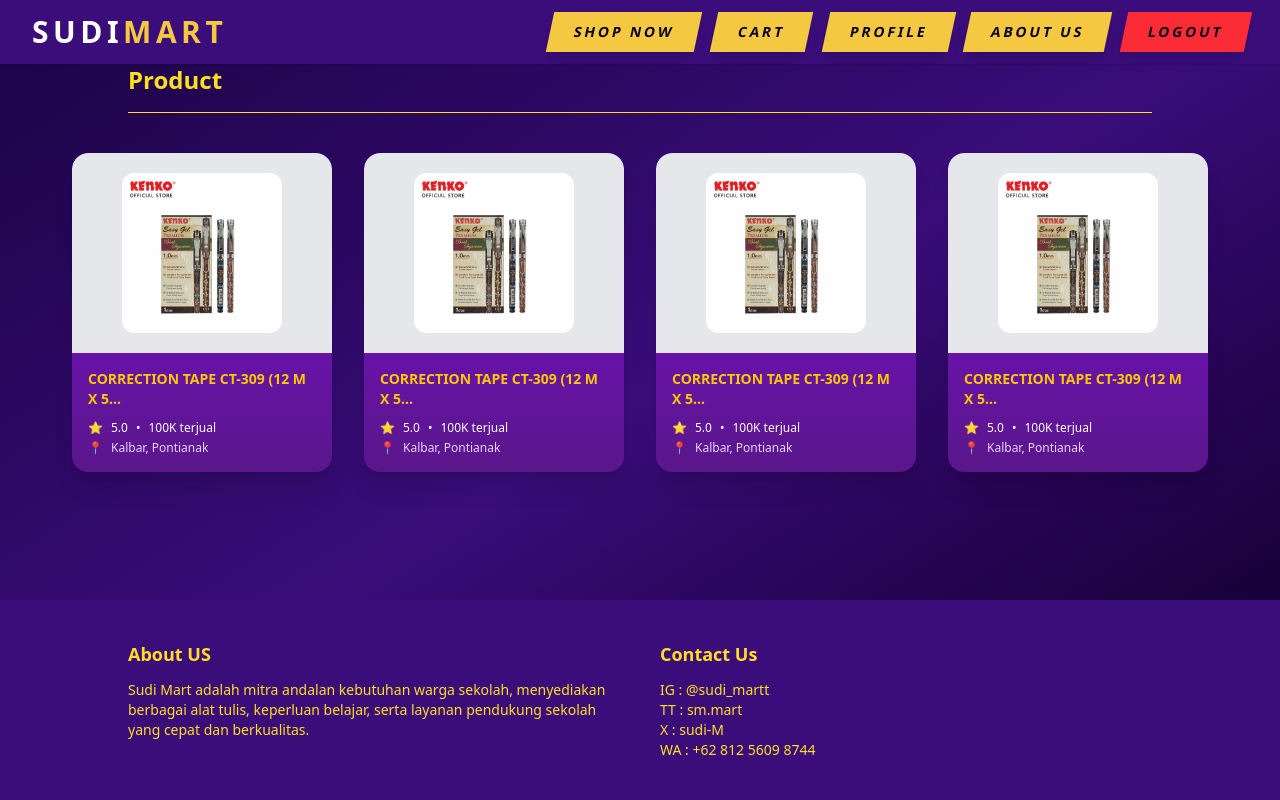
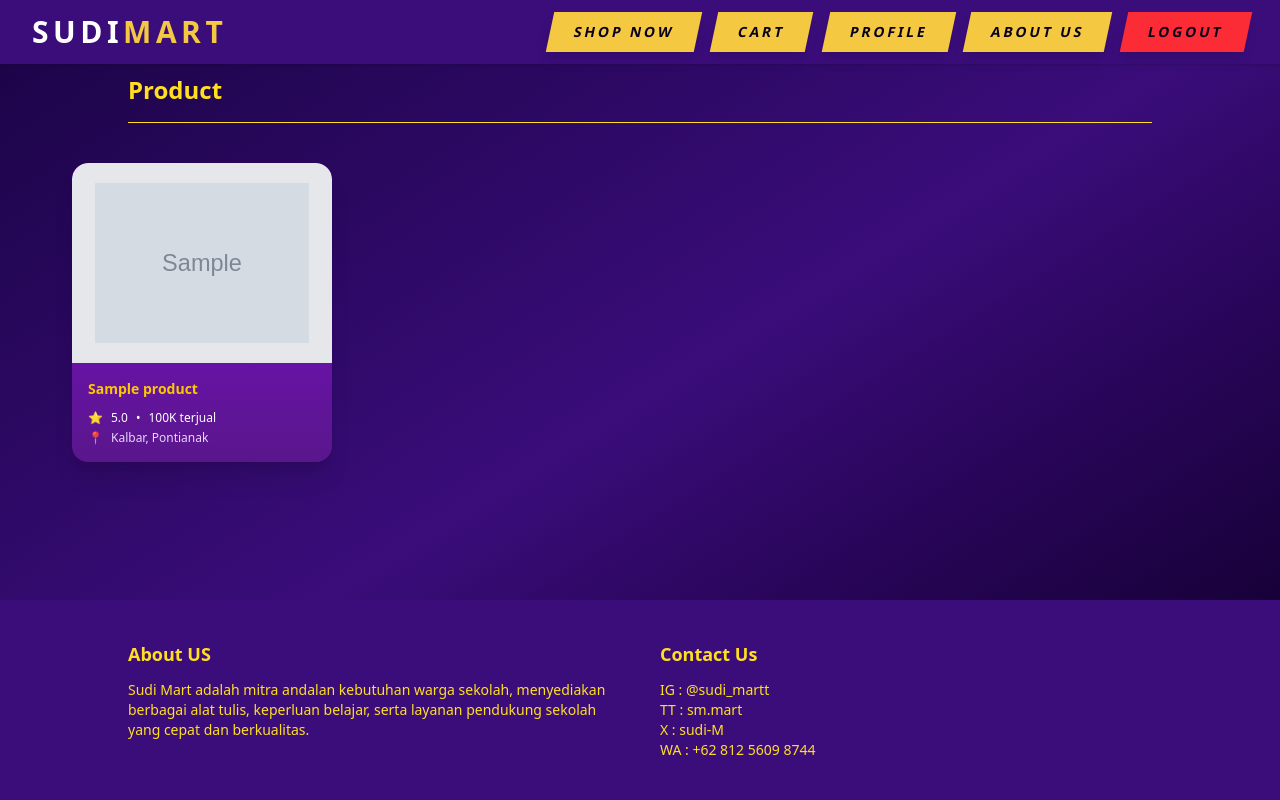
Before and after one commit to Vido-Faresky1122/Simulasi-Eccomerce, a PHP site: page /products in a window 1280 px wide. Run offline with PHP 8.4, Linux system fonts and the light colour scheme; the visitor is signed in with stand-in values (Sample User, id 1); tables that the repository leaves empty or names only in its code hold one stand-in row (values such as "Sample post"); grey boxes marked "Sample" are stand-in pictures.

Commit message:
feat: add product database configuration and schema

```diff
--- a/app/controllers/ProductController.php
+++ b/app/controllers/ProductController.php
@@ -2,15 +2,21 @@
 namespace App\Controller;
 
 require_once '../app/core/Controller.php';
+require_once '../app/models/Product.php';
 
 use App\Core\Controller;
+use App\Models\Product;
 
 class ProductController extends Controller
 {
     public function index()
     {
         $this->auth();
-        $this->view('products.products');
+        $productModel = new Product();
+        $products = $productModel->getProducts();
+        $this->view('products.products', [
+            'products' => $products
+        ]);
     }
 
     public function create()
@@ -22,7 +28,11 @@ class ProductController extends Controller
     public function show(string $id)
     {
         $this->auth();
-        $this->view('products.show');
+        $productModel = new Product();
+        $product = $productModel->getProduct($id);
+        $this->view('products.show', [
+            'product' => $product
+        ]);
     }
 
 }
--- /dev/null
+++ b/app/models/Product.php
@@ -0,0 +1,26 @@
+<?php
+namespace App\Models;
+require_once '../app/core/Database.php';
+
+use App\Core\Database;
+
+class product extends Database
+{
+    public function getProduct($id)
+    {
+        $query = "SELECT * FROM products WHERE id = ?";
+
+        $stmt = $this->connection->prepare($query);
+        $stmt->bind_param("i", $id);
+        $stmt->execute();
+        return $stmt->get_result()->fetch_assoc();
+    }
+
+    public function getProducts()
+    {
+        $query = "SELECT * FROM products";
+        $result = $this->connection->query($query);
+        return $result->fetch_all(MYSQLI_ASSOC);
+    }
+}
+?>
--- a/app/views/products/products.php
+++ b/app/views/products/products.php
@@ -6,17 +6,19 @@
 
     <div class="grid grid-cols-4 gap-8 justify-center">
 
+        <?php foreach ($products as $product): ?>
             <a href="/products/1">
                 <div class="w-65 bg-linear-to-b from-purple-700 to-purple-900 rounded-2xl shadow-xl overflow-hidden">
 
+
                     <div class="bg-gray-200 rounded-t-2xl p-5">
-                    <img src="/assets/penkenko.png" class="mx-auto h-40 object-contain">
+                        <img src="<?= $product['image']; ?>" class="mx-auto h-40 object-contain">
                     </div>
 
                     <div class="p-4 text-white">
 
                         <h2 class="text-yellow-400 text-sm font-semibold mb-3 leading-snug">
-                        CORRECTION TAPE CT-309 (12 M X 5...
+                            <?= $product['name']; ?>
                         </h2>
 
                         <div class="flex items-center gap-2 text-xs mb-1">
@@ -35,98 +37,7 @@
 
                 </div>
             </a>
-
-        <a href="">
-            <div class="w-65 bg-linear-to-b from-purple-700 to-purple-900 rounded-2xl shadow-xl overflow-hidden">
-
-                <div class="bg-gray-200 rounded-t-2xl p-5">
-                    <img src="/assets/penkenko.png" class="mx-auto h-40 object-contain">
-                </div>
-
-                <div class="p-4 text-white">
-
-                    <h2 class="text-yellow-400 text-sm font-semibold mb-3 leading-snug">
-                        CORRECTION TAPE CT-309 (12 M X 5...
-                    </h2>
-
-                    <div class="flex items-center gap-2 text-xs mb-1">
-                        <span class="text-yellow-400">⭐</span>
-                        <span>5.0</span>
-                        <span>•</span>
-                        <span>100K terjual</span>
-                    </div>
-
-                    <div class="flex items-center gap-2 text-xs text-purple-200">
-                        <span>📍</span>
-                        <span>Kalbar, Pontianak</span>
-                    </div>
-
-                </div>
-
-            </div>
-        </a>
-
-        <a href="">
-            <div class="w-65 bg-linear-to-b from-purple-700 to-purple-900 rounded-2xl shadow-xl overflow-hidden">
-
-                <div class="bg-gray-200 rounded-t-2xl p-5">
-                    <img src="/assets/penkenko.png" class="mx-auto h-40 object-contain">
-                </div>
-
-                <div class="p-4 text-white">
-
-                    <h2 class="text-yellow-400 text-sm font-semibold mb-3 leading-snug">
-                        CORRECTION TAPE CT-309 (12 M X 5...
-                    </h2>
-
-                    <div class="flex items-center gap-2 text-xs mb-1">
-                        <span class="text-yellow-400">⭐</span>
-                        <span>5.0</span>
-                        <span>•</span>
-                        <span>100K terjual</span>
-                    </div>
-
-                    <div class="flex items-center gap-2 text-xs text-purple-200">
-                        <span>📍</span>
-                        <span>Kalbar, Pontianak</span>
-                    </div>
-
-                </div>
-
-            </div>
-        </a>
-
-        <a href="">
-            <div class="w-65 bg-linear-to-b from-purple-700 to-purple-900 rounded-2xl shadow-xl overflow-hidden">
-
-                <div class="bg-gray-200 rounded-t-2xl p-5">
-                    <img src="/assets/penkenko.png" class="mx-auto h-40 object-contain">
-                </div>
-
-                <div class="p-4 text-white">
-
-                    <h2 class="text-yellow-400 text-sm font-semibold mb-3 leading-snug">
-                        CORRECTION TAPE CT-309 (12 M X 5...
-                    </h2>
-
-                    <div class="flex items-center gap-2 text-xs mb-1">
-                        <span class="text-yellow-400">⭐</span>
-                        <span>5.0</span>
-                        <span>•</span>
-                        <span>100K terjual</span>
-                    </div>
-
-                    <div class="flex items-center gap-2 text-xs text-purple-200">
-                        <span>📍</span>
-                        <span>Kalbar, Pontianak</span>
-                    </div>
-
-                </div>
-
-            </div>
-        </a>
-
-
+        <?php endforeach; ?>
 
     </div>
 </div>
--- a/public/css/output.css
+++ b/public/css/output.css
@@ -1951,64 +2008,10 @@
   inherits: false;
   initial-value: 0 0 #0000;
 }
-@property --tw-backdrop-blur {
-  syntax: "*";
-  inherits: false;
-}
-@property --tw-backdrop-brightness {
-  syntax: "*";
-  inherits: false;
-}
-@property --tw-backdrop-contrast {
-  syntax: "*";
-  inherits: false;
-}
-@property --tw-backdrop-grayscale {
-  syntax: "*";
-  inherits: false;
-}
-@property --tw-backdrop-hue-rotate {
-  syntax: "*";
-  inherits: false;
-}
-@property --tw-backdrop-invert {
-  syntax: "*";
-  inherits: false;
-}
-@property --tw-backdrop-opacity {
-  syntax: "*";
-  inherits: false;
-}
-@property --tw-backdrop-saturate {
-  syntax: "*";
-  inherits: false;
-}
-@property --tw-backdrop-sepia {
-  syntax: "*";
-  inherits: false;
-}
-@property --tw-duration {
-  syntax: "*";
-  inherits: false;
-}
-@property --tw-ease {
-  syntax: "*";
-  inherits: false;
-}
-@property --tw-scale-x {
-  syntax: "*";
-  inherits: false;
-  initial-value: 1;
-}
-@property --tw-scale-y {
-  syntax: "*";
-  inherits: false;
-  initial-value: 1;
-}
-@property --tw-scale-z {
-  syntax: "*";
-  inherits: false;
-  initial-value: 1;
+@property --tw-outline-style {
+  syntax: "*";
+  inherits: false;
+  initial-value: solid;
 }
 @property --tw-blur {
   syntax: "*";
@@ -2062,6 +2065,65 @@
 @property --tw-drop-shadow-size {
   syntax: "*";
   inherits: false;
+}
+@property --tw-backdrop-blur {
+  syntax: "*";
+  inherits: false;
+}
+@property --tw-backdrop-brightness {
+  syntax: "*";
+  inherits: false;
+}
+@property --tw-backdrop-contrast {
+  syntax: "*";
+  inherits: false;
+}
+@property --tw-backdrop-grayscale {
+  syntax: "*";
+  inherits: false;
+}
+@property --tw-backdrop-hue-rotate {
+  syntax: "*";
+  inherits: false;
+}
+@property --tw-backdrop-invert {
+  syntax: "*";
+  inherits: false;
+}
+@property --tw-backdrop-opacity {
+  syntax: "*";
+  inherits: false;
+}
+@property --tw-backdrop-saturate {
+  syntax: "*";
+  inherits: false;
+}
+@property --tw-backdrop-sepia {
+  syntax: "*";
+  inherits: false;
+}
+@property --tw-duration {
+  syntax: "*";
+  inherits: false;
+}
+@property --tw-ease {
+  syntax: "*";
+  inherits: false;
+}
+@property --tw-scale-x {
+  syntax: "*";
+  inherits: false;
+  initial-value: 1;
+}
+@property --tw-scale-y {
+  syntax: "*";
+  inherits: false;
+  initial-value: 1;
+}
+@property --tw-scale-z {
+  syntax: "*";
+  inherits: false;
+  initial-value: 1;
 }
 @keyframes bounce {
   0%, 100% {
@@ -2112,6 +2174,20 @@
       --tw-ring-offset-width: 0px;
       --tw-ring-offset-color: #fff;
       --tw-ring-offset-shadow: 0 0 #0000;
+      --tw-outline-style: solid;
+      --tw-blur: initial;
+      --tw-brightness: initial;
+      --tw-contrast: initial;
+      --tw-grayscale: initial;
+      --tw-hue-rotate: initial;
+      --tw-invert: initial;
+      --tw-opacity: initial;
+      --tw-saturate: initial;
+      --tw-sepia: initial;
+      --tw-drop-shadow: initial;
+      --tw-drop-shadow-color: initial;
+      --tw-drop-shadow-alpha: 100%;
+      --tw-drop-shadow-size: initial;
       --tw-backdrop-blur: initial;
       --tw-backdrop-brightness: initial;
       --tw-backdrop-contrast: initial;
@@ -2126,19 +2202,6 @@
       --tw-scale-x: 1;
       --tw-scale-y: 1;
       --tw-scale-z: 1;
-      --tw-blur: initial;
-      --tw-brightness: initial;
-      --tw-contrast: initial;
-      --tw-grayscale: initial;
-      --tw-hue-rotate: initial;
-      --tw-invert: initial;
-      --tw-opacity: initial;
-      --tw-saturate: initial;
-      --tw-sepia: initial;
-      --tw-drop-shadow: initial;
-      --tw-drop-shadow-color: initial;
-      --tw-drop-shadow-alpha: 100%;
-      --tw-drop-shadow-size: initial;
-    }
-  }
-}
+    }
+  }
+}
```
Also changed, not shown: other parts of public/css/output.css (+60 -3 lines), app/views/users/show.php (line endings or trailing spaces). Lines whose indentation alone changed are shown as unchanged.
